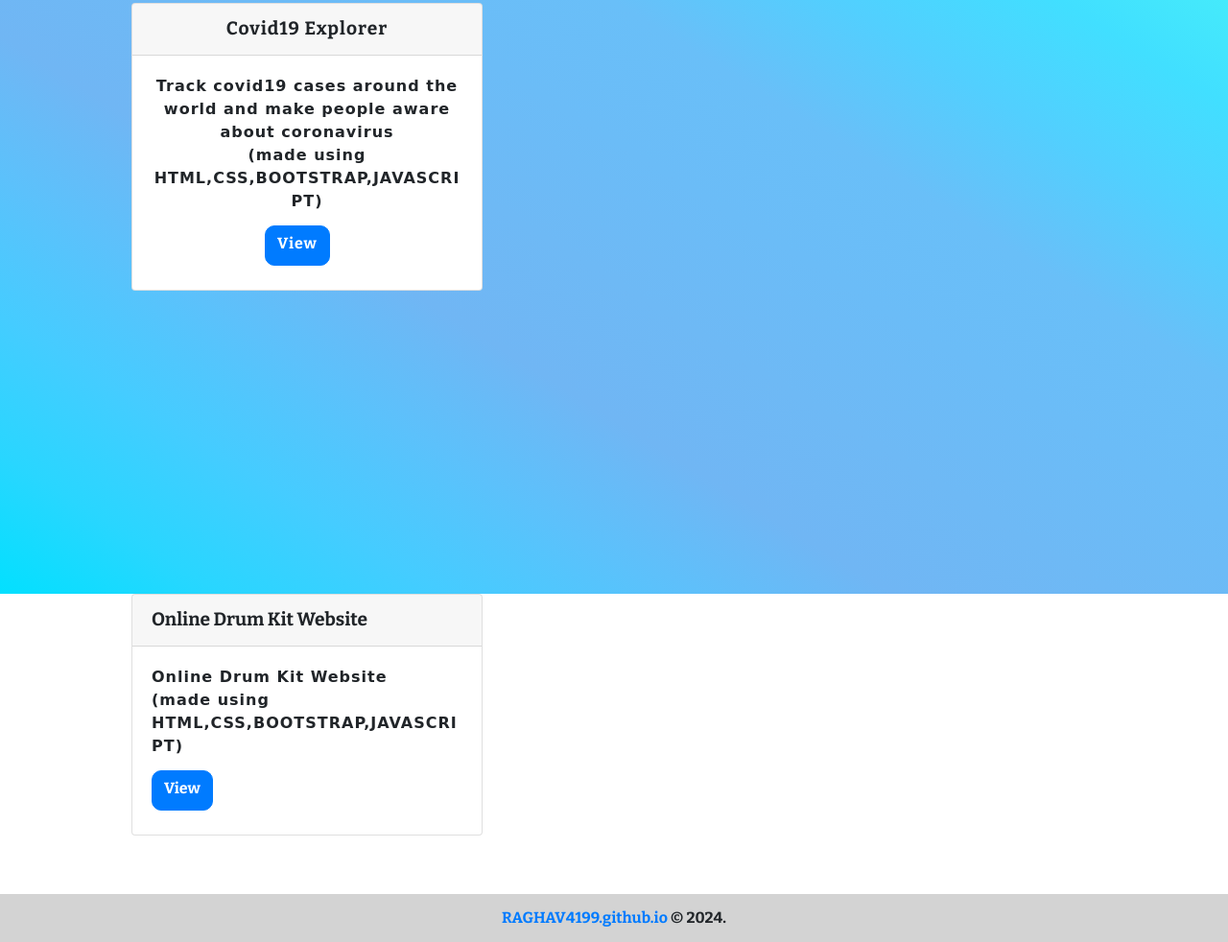
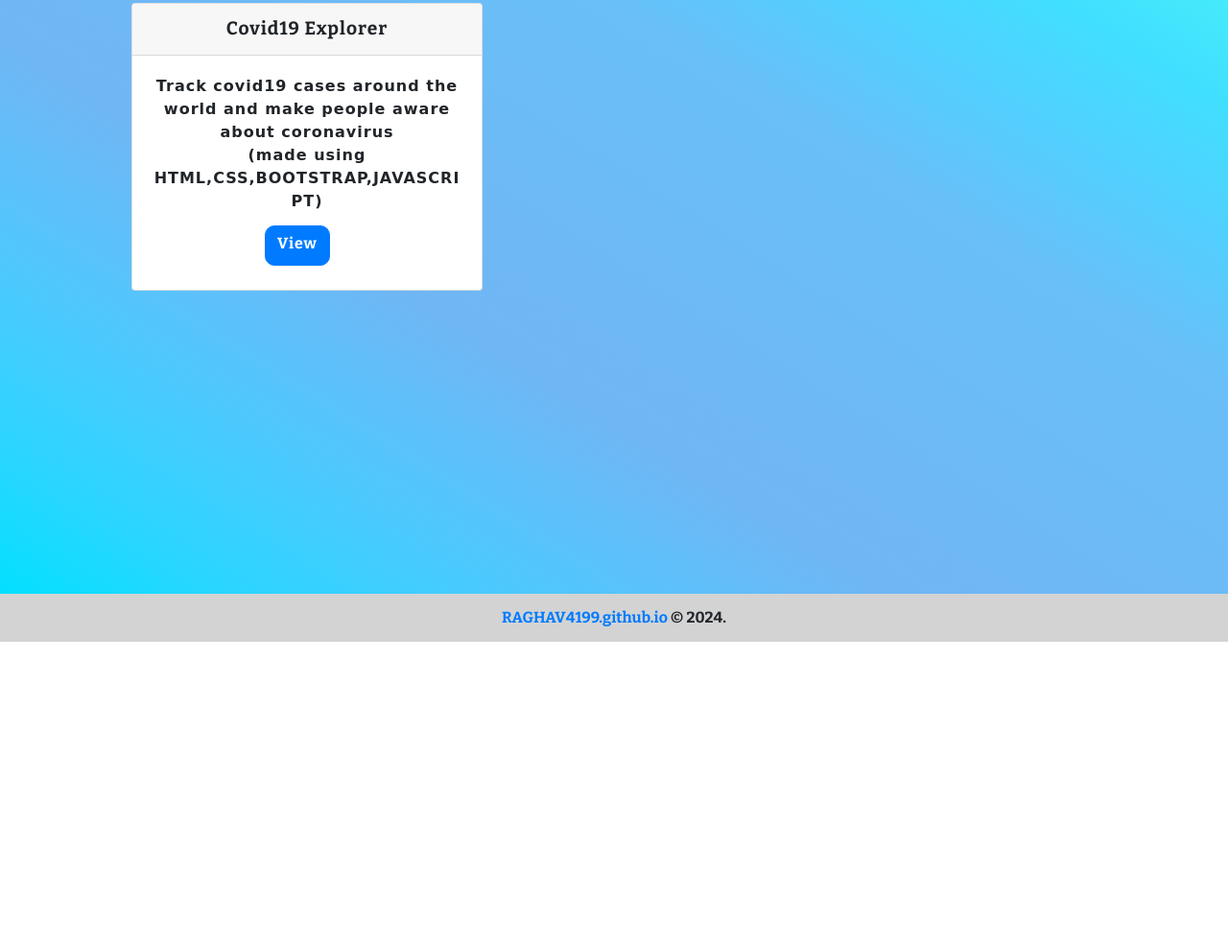
Before and after one commit to Raghav4199/raghav4199, a plain HTML site: page projects.html in a window 1280 px wide. Shown: the part 245-1227 px from the top of the page at 96% size. After the commit the page ends 914 px from the top, so only its background shows below. Drawn offline with nearby package versions, Linux system fonts and the light colour scheme; a web font is replaced by a local one.

Commit message:
Update projects.html

```diff
--- a/projects.html
+++ b/projects.html
@@ -56,22 +56,12 @@
              <div class="card-body">
 
            <div class="card-text">Track covid19 cases around the world and make people aware about coronavirus <br>(made using HTML,CSS,BOOTSTRAP,JAVASCRIPT) </div>
-           <a href="http://covid19explorer.ueuo.com/" class="btn btn-primary">View</a>
+           <a href="https://raghav4199.github.io/covid19tracker.github.io/" class="btn btn-primary">View</a>
              </div>
            </div>
          </div>
        </div>
-  <div class="col-lg-6 col-sm-12">
-           <div class="card">
-             <div class="card-header">Online Drum Kit Website</div>
-             <div class="card-body">
 
-           <div class="card-text">Online Drum Kit Website <br>(made using HTML,CSS,BOOTSTRAP,JAVASCRIPT) </div>
-           <a href="http://onlinedrumkit.000webhostapp.com/" class="btn btn-primary">View</a>
-             </div>
-           </div>
-         </div>
-       </div>
 
 <footer>
 	<span><a href="https://Raghav4199.github.io">RAGHAV4199.github.io</a> © 2024.<br><span>
```
